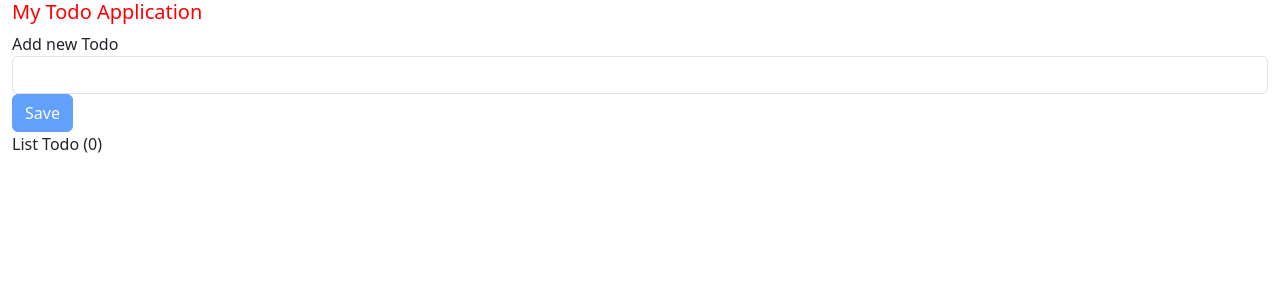
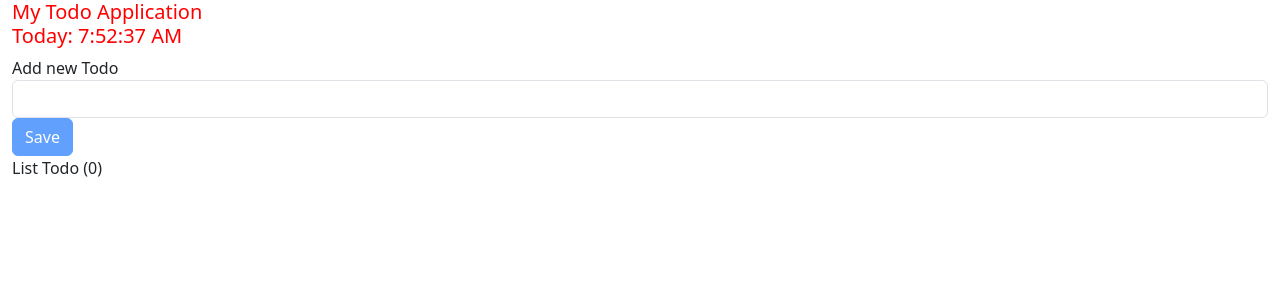
Before and after one commit to hpphat92/my-todo-reactjs, a React app: page / in a window 1280 px wide. Shown: the top 300 px of the page. Built offline with nearby package versions, Linux system fonts and the light colour scheme.

Commit message:
Add timer

```diff
--- a/Header.jsx
+++ b/Header.jsx
@@ -1,5 +1,5 @@
 import React from 'react';
-
+import Timer from './Timer.jsx';
 class Header extends React.Component {
   render() {
     let headerStyle = {
@@ -8,7 +8,8 @@ class Header extends React.Component {
     }
     return (
       <div className="label">
-        <h4 className="class-1" style={headerStyle}>My Todo Application</h4>
+        <h4 className="class-1" style={headerStyle}>My Todo Application <Timer/></h4>
+
       </div>
     );
   }
--- /dev/null
+++ b/Timer.jsx
@@ -0,0 +1,24 @@
+import React from 'react';
+
+class Timer extends React.Component {
+  constructor(props) {
+    super(props);
+    this.state = {date: new Date()};
+  }
+
+  componentDidMount() {
+    this.timerID = setInterval(() => this.setState({
+      date: new Date()
+    }), 1000);
+  }
+  componentWillUnmount(){
+    clearInterval(this.timerID);
+  }
+  render() {
+    return (
+      <h5>Today: {this.state.date.toLocaleTimeString()}</h5>
+    )
+  }
+}
+
+export default Timer;
```
